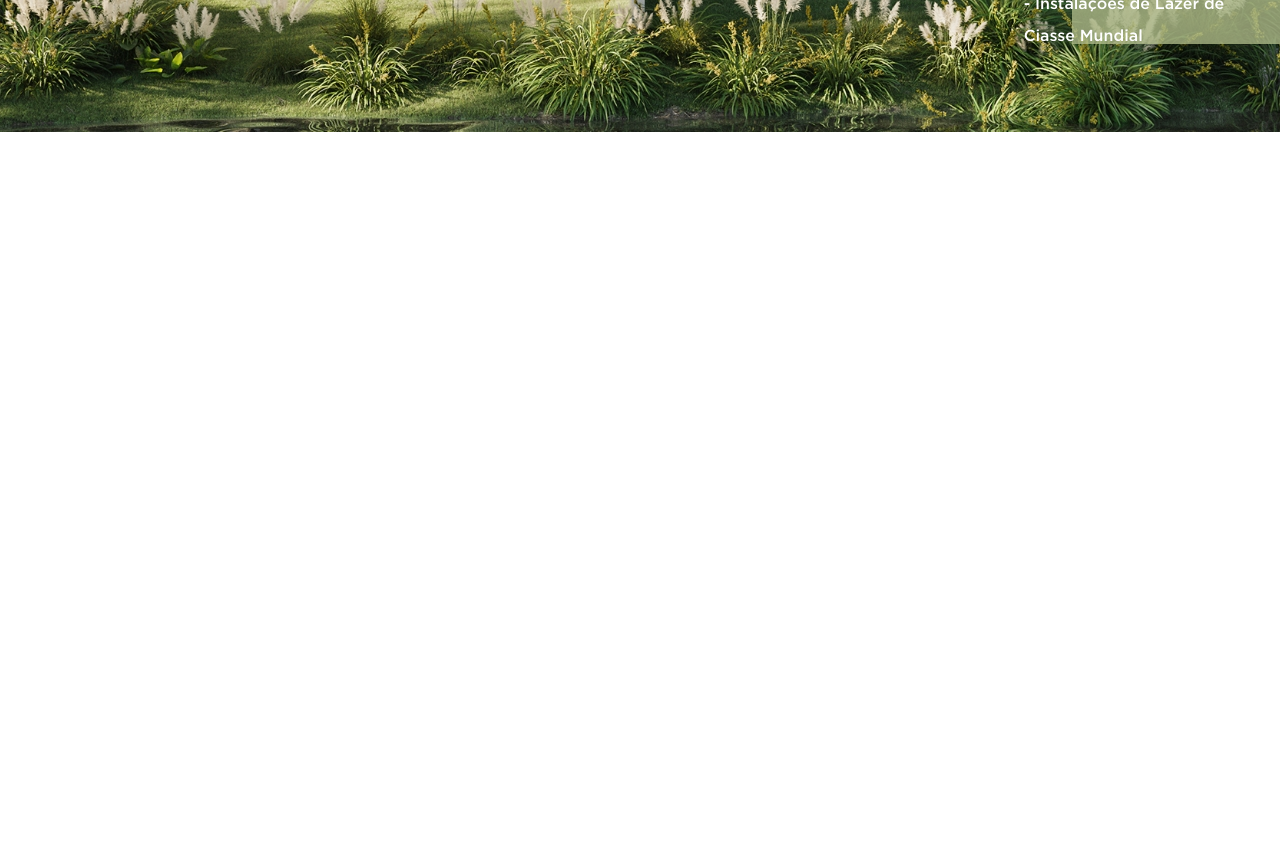
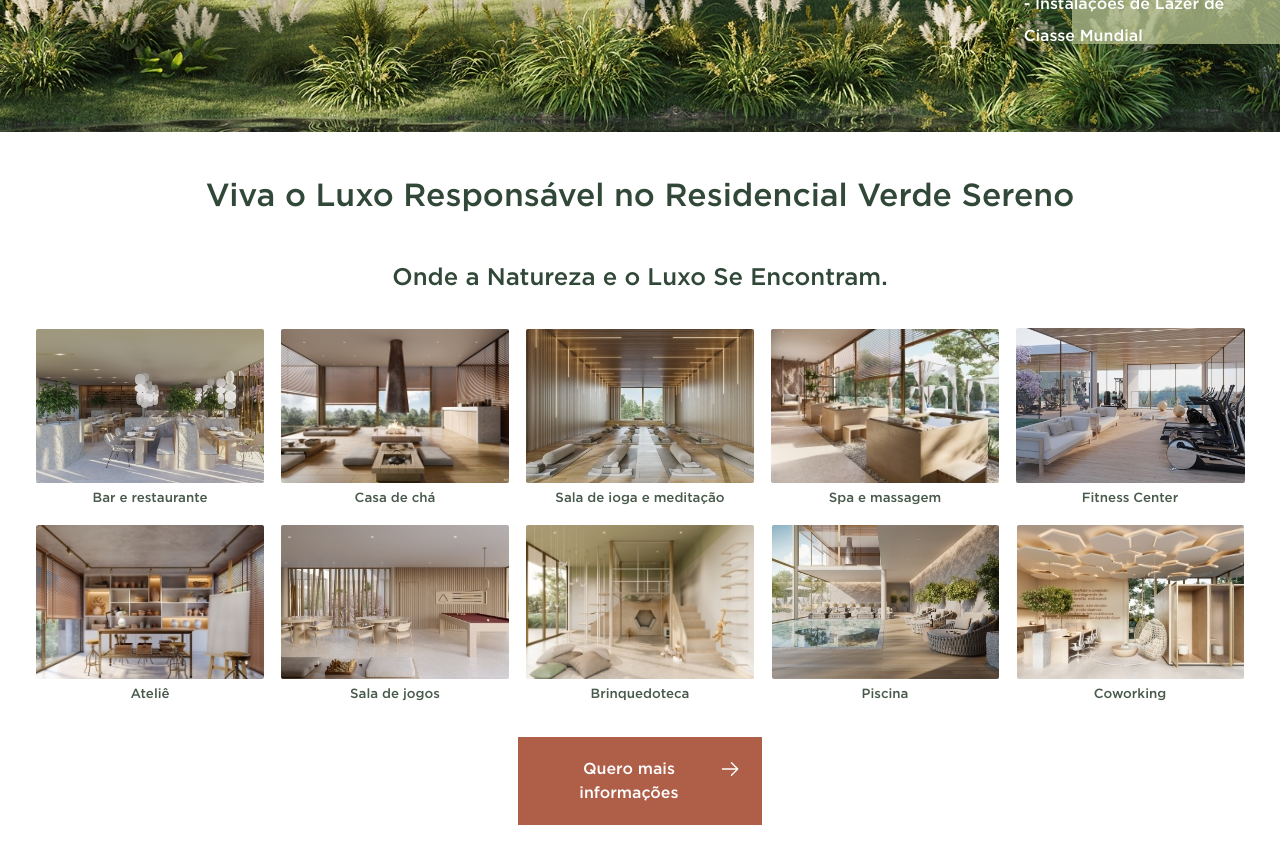
Before and after one commit to wan01git/testeFullStack, an Angular app: page / in a window 1280 px wide. Shown: the part 980-1837 px from the top of the page. Before the commit the page ends 1112 px from the top, so only its background shows below. Built offline with nearby package versions, Linux system fonts and the light colour scheme.

Commit message:
feat:layout3

```diff
--- a/src/app/app.component.css
+++ b/src/app/app.component.css
@@ -23,6 +23,9 @@ header strong{
 .main{
   background-image: url("/../assets/images/MDR_FITNESS CENTER_LD.jpg");
   min-height: 85%;
+  max-height: 100%;
+  max-width: 100%;
+  background-size: cover;
 
   display: flex;
   color: white;
@@ -56,20 +59,11 @@ height: 42rem
   margin-top: -26rem;
 }
 
-
-
-
-
-
-
-
-
 footer{
   background-color: var(--text_green_ligth);
   position: fixed;
   min-width: 100%;
   min-height: 8%;
-
   color: white;
   display: flex;
 
--- a/src/app/app.component.html
+++ b/src/app/app.component.html
@@ -24,7 +24,7 @@
     <span>bbb</span>
   </div>
 </div>
-
+<!--
 <footer>
   <strong>CONDOMÍNIO</strong>
   <div>
@@ -76,5 +76,7 @@
     </svg>
     <span>ATENDIMENTO<br />POR WHATSAPP</span>
   </div>
-</footer>
+</footer> -->
 <app-layout2></app-layout2>
+
+<app-layout3></app-layout3>
--- a/src/app/app.module.ts
+++ b/src/app/app.module.ts
@@ -5,9 +5,10 @@ import { MatIconModule } from '@angular/material/icon';
 import { AppRoutingModule } from './app-routing.module';
 import { AppComponent } from './app.component';
 import { Layout2Component } from './layout2/layout2.component';
+import { Layout3Component } from './layout3/layout3.component';
 
 @NgModule({
-  declarations: [AppComponent, Layout2Component],
+  declarations: [AppComponent, Layout2Component, Layout3Component],
   imports: [BrowserModule, MatIconModule, AppRoutingModule],
   providers: [],
   bootstrap: [AppComponent],
--- a/src/app/layout2/layout2.component.css
+++ b/src/app/layout2/layout2.component.css
@@ -3,6 +3,8 @@
   background-position: center bottom;
 
   min-height: 45%;
+  max-width: 100%;
+
 color: white;
   display: flex;
 }
--- /dev/null
+++ b/src/app/layout3/layout3.component.css
@@ -0,0 +1,54 @@
+.layout3{
+
+   background-color: white;
+    background-position: center bottom;
+    display: flex;
+    flex-direction: column;
+    min-height: 45%;
+    justify-items: center;
+    align-items: center;
+    color: var(--text_green_medium)
+
+
+}
+
+.layout3 h3{
+  font-size: xx-large;
+  padding: 2.5rem;
+}
+
+.layout3 span{
+  font-size: x-large;
+}
+.layout3 p{
+  margin-top: 6px;
+  color: var(--text_green_ligth);
+  font-size: smaller;
+}
+
+.imgText{
+  display: flex;
+  flex-direction: column;
+  justify-items: center;
+  align-items: center;
+
+}
+
+.divBnt{
+  padding: 2em;
+  width: 100%;
+  display: flex;
+  justify-items: center;
+  justify-content: center;
+}
+
+.btn{
+  width: 20%;
+  justify-items: center;
+  justify-content: center;
+  display: flex;
+  background-color:var( --bottom-color);
+  color: white;
+  padding: 20px;
+
+}
--- /dev/null
+++ b/src/app/layout3/layout3.component.html
@@ -0,0 +1,94 @@
+<div class="layout3">
+  <h3>Viva o Luxo Responsável no Residencial Verde Sereno</h3>
+  <span>Onde a Natureza e o Luxo Se Encontram.</span>
+  <div
+    class="items-center mt-8 grid gap-4 grid-cols-1 md:grid-cols-1 lg:grid-cols-5 xl:grid-cols-5 w-80%"
+  >
+    <div class="imgText">
+      <img
+        src="../../assets/images/MDR_RESTAURANTE_LD.jpg"
+        alt="imagem restaurante do condomínio"
+      />
+      <p>Bar e restaurante</p>
+    </div>
+    <div class="imgText">
+      <img
+        src="../../assets/images/MDR_SALAO CHA_LD.jpg"
+        alt="imagem salão de chá"
+      />
+      <p>Casa de chá</p>
+    </div>
+    <div class="imgText">
+      <img
+        src="../../assets/images/MDR_SALA IOGA_LD.jpg"
+        alt="imagem sala de Ioga e meditação"
+      />
+      <p>Sala de ioga e meditação</p>
+    </div>
+    <div class="imgText">
+      <img
+        src="../../assets/images/MDR_SPA OFUROS_LD.jpg"
+        alt="imagem spa e massagem"
+      />
+      <p>Spa e massagem</p>
+    </div>
+    <div class="imgText">
+      <img
+        src="../../assets/images/MDR_FITNESS CENTER_LD1.jpg"
+        alt="imagem área fitness"
+      />
+      <p>Fitness Center</p>
+    </div>
+    <div class="imgText">
+      <img
+        src="../../assets/images/MDR_ATELIER MULTIUSO-LD.jpg"
+        alt="imagem ateliê"
+      />
+      <p>Ateliê</p>
+    </div>
+    <div class="imgText">
+      <img
+        src="../../assets/images/MDR_SALA DE JOGOS_LD.jpg"
+        alt="imagem sala de jogos"
+      />
+      <p>Sala de jogos</p>
+    </div>
+    <div class="imgText">
+      <img
+        src="../../assets/images/MDR_BRINQUEDOTECA_LD.jpg"
+        alt="imagem brinquedoteca"
+      />
+      <p>Brinquedoteca</p>
+    </div>
+    <div class="imgText">
+      <img
+        src="../../assets/images/MDR_PISCINA BAR_LD.jpg"
+        alt="imagem piscina"
+      />
+      <p>Piscina</p>
+    </div>
+    <div class="imgText">
+      <img
+        src="../../assets/images/MDR_COWORKING_LD.jpg"
+        alt="imagem do COWORKING"
+      />
+      <p>Coworking</p>
+    </div>
+  </div>
+  <div class="divBnt">
+    <button class="btn">
+      Quero mais informações
+      <svg
+        xmlns="http://www.w3.org/2000/svg"
+        width="1.5em"
+        height="1.5em"
+        viewBox="0 0 256 256"
+      >
+        <path
+          fill="currentColor"
+          d="m221.66 133.66l-72 72a8 8 0 0 1-11.32-11.32L196.69 136H40a8 8 0 0 1 0-16h156.69l-58.35-58.34a8 8 0 0 1 11.32-11.32l72 72a8 8 0 0 1 0 11.32"
+        />
+      </svg>
+    </button>
+  </div>
+</div>
--- a/src/styles.css
+++ b/src/styles.css
@@ -6,7 +6,9 @@
 :root{
   --green_ligth:#B4C08E;
   --text_green_ligth:#485A4B;
-  --font_whatsapp:#3A9713
+  --text_green_medium:#314839;
+  --font_whatsapp:#3A9713;
+  --bottom-color:#AF5F48;
 }
 
 @font-face {
```
Also changed, not shown: src/app/layout3/layout3.component.ts (added, +10 -0 lines), 1 other file (tests, documents, lock files or other folders).
